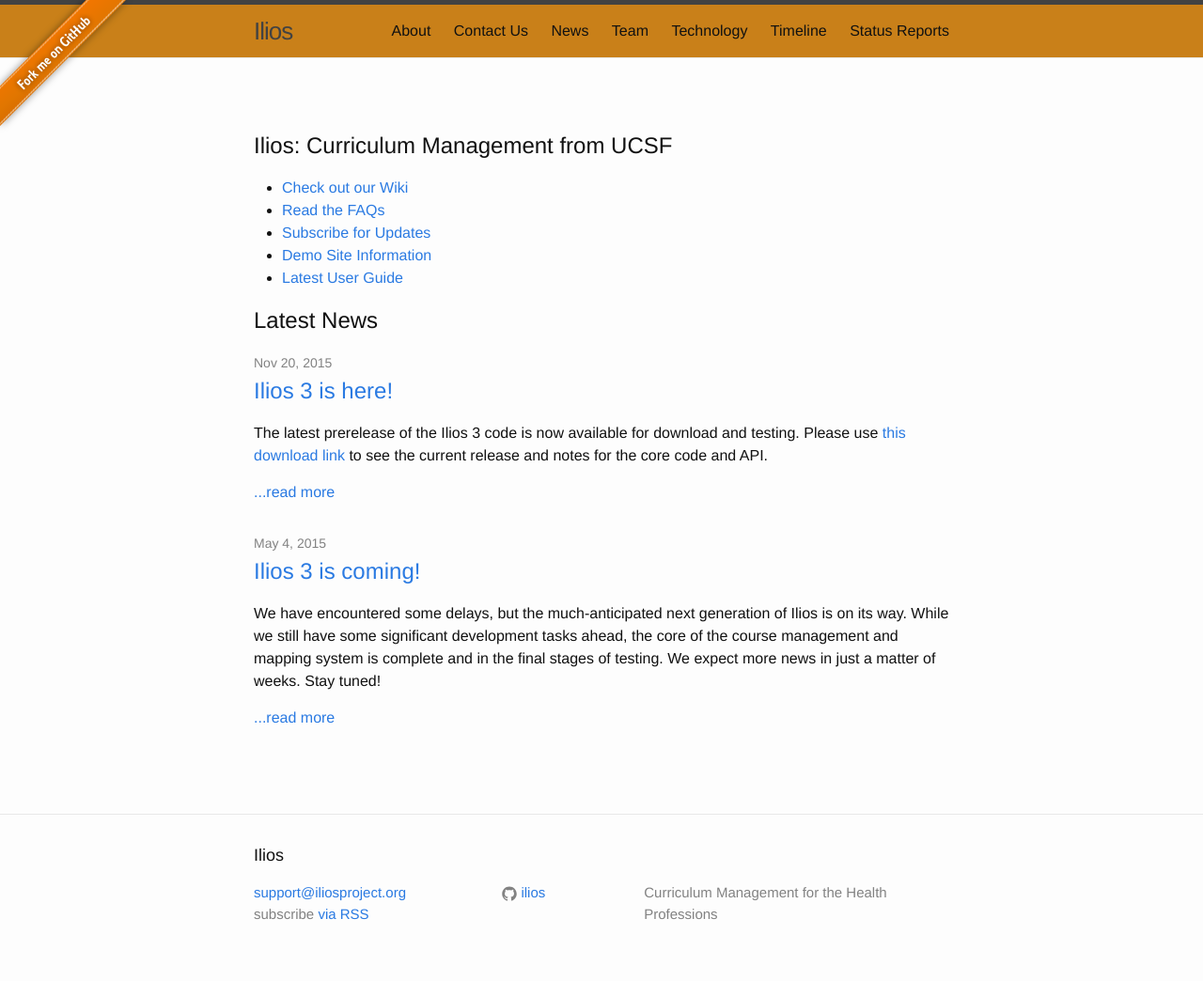
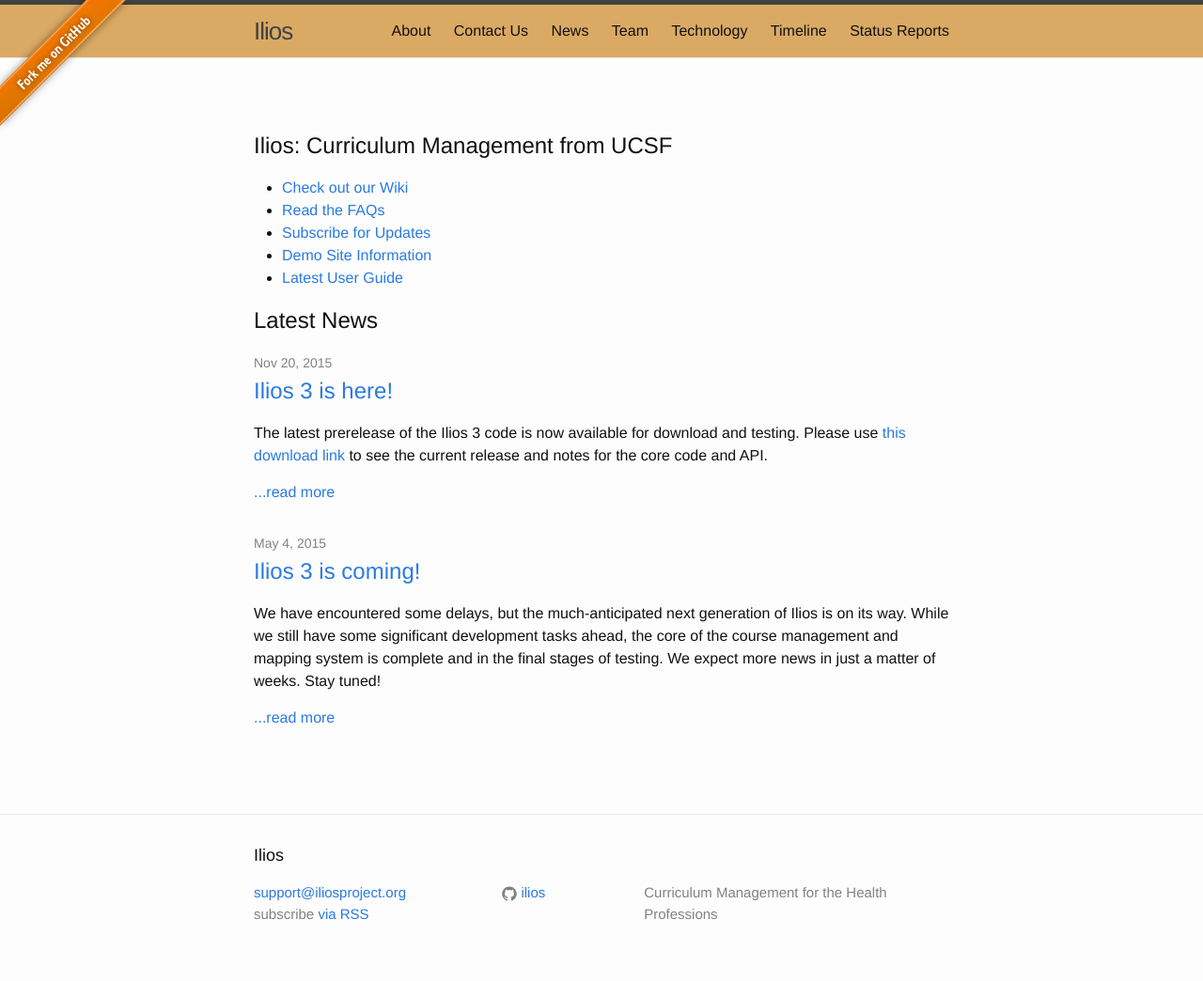
Before and after one commit to ilios/iliosproject.org, a Jekyll site: the page built from index.md, in a window 1280 px wide. Shown: the whole page at 94% size. Built offline with Jekyll 4.4.1, drawn with Linux system fonts in a browser that asks for light colours.

Commit message:
Update _layout.scss

```diff
--- a/_sass/_layout.scss
+++ b/_sass/_layout.scss
@@ -5,7 +5,7 @@
     border-top: 5px solid $grey-color-dark;
     border-bottom: 1px solid $grey-color-light;
     min-height: 56px;
-    background-color: rgba(196, 115, 0, 0.9);
+    background-color: rgba(196, 115, 0, 0.6);
 
     // Positioning context for the mobile navigation icon
     position: relative;
```
